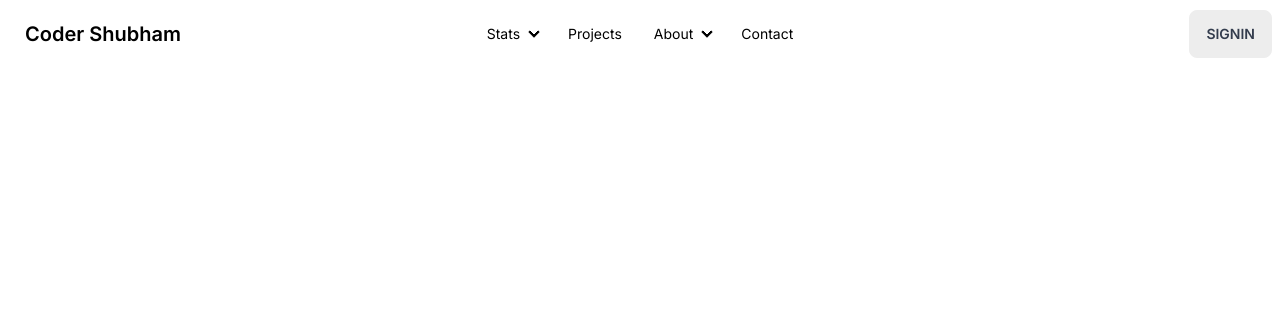
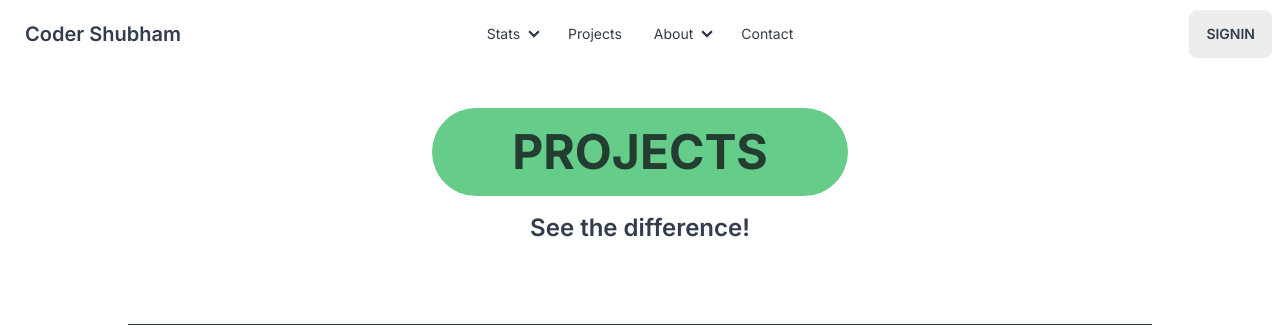
Before and after one commit to Shubham-Gupta-coder/portfolio_daisyUI_next13, a Next.js app: page /projects in a window 1280 px wide. Before the commit this address had no page. Shown: the top 334 px of the page. Built offline with nearby package versions, Linux system fonts and the light colour scheme.

Commit message:
project page

```diff
--- a/app/page.tsx
+++ b/app/page.tsx
@@ -4,7 +4,7 @@
 
 export default function Home() {
   return (
-    <>
+    <main>
       <div
         className="hero min-h-[50vh]"
         style={{
@@ -27,6 +27,6 @@
       <Services />
 
       <Skills/>
-    </>
+    </main>
   );
 }
--- /dev/null
+++ b/app/projects/page.tsx
@@ -0,0 +1,32 @@
+import React from 'react'
+
+const page = () => {
+  return (
+    <main>
+      <div className="flex flex-col items-center justify-center p-10">
+        <h1 className="text-5xl font-bold uppercase mb-2 px-20 py-5 rounded-full bg-primary text-primary-content">
+          Projects
+        </h1>
+        <h3 className="text-2xl mt-2 font-semibold">See the difference!</h3>
+      </div>
+      <div className="flex flex-col space-y-10">
+        <div className="w-[80vw] mx-[10vw] my-10 p-10 flex justify-center border-t border-primary-content">
+          <img
+            src="https://assets.materialup.com/uploads/c5178a69-59ff-46d7-b7b9-5cf31a989a9c/preview.png"
+            className="border-primary border-2 rounded-xl h-[80vh]"
+            alt=""
+          />
+        </div>
+        <div className="w-[80vw] mx-[10vw] my-10 p-10 flex justify-center border-t border-primary-content">
+          <img
+            src="https://imagedelivery.net/9sCnq8t6WEGNay0RAQNdvQ/clcdt727w05q0p6k42wwq7l14_1/public"
+            className="border-primary border-2 rounded-xl h-[80vh]"
+            alt=""
+          />
+        </div>
+      </div>
+    </main>
+  );
+}
+
+export default page
```
